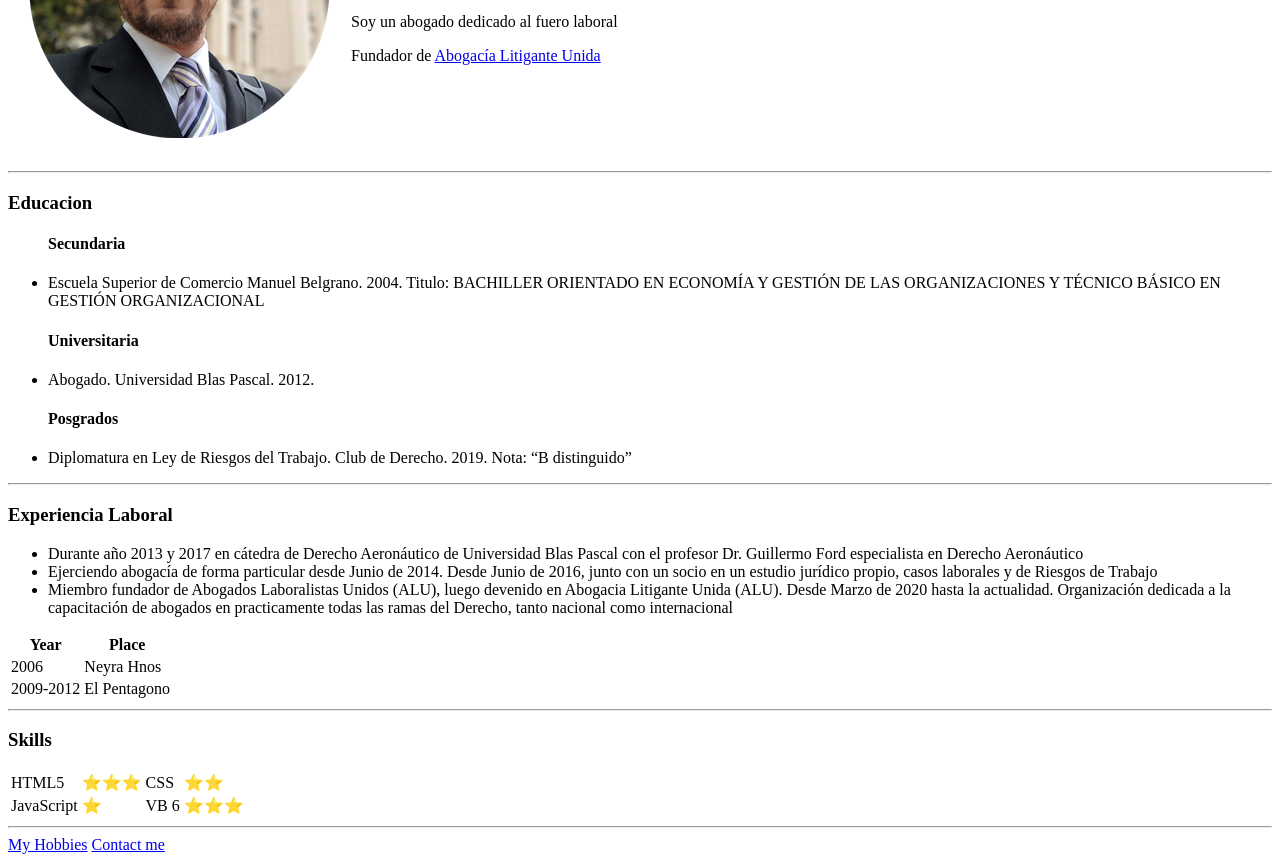
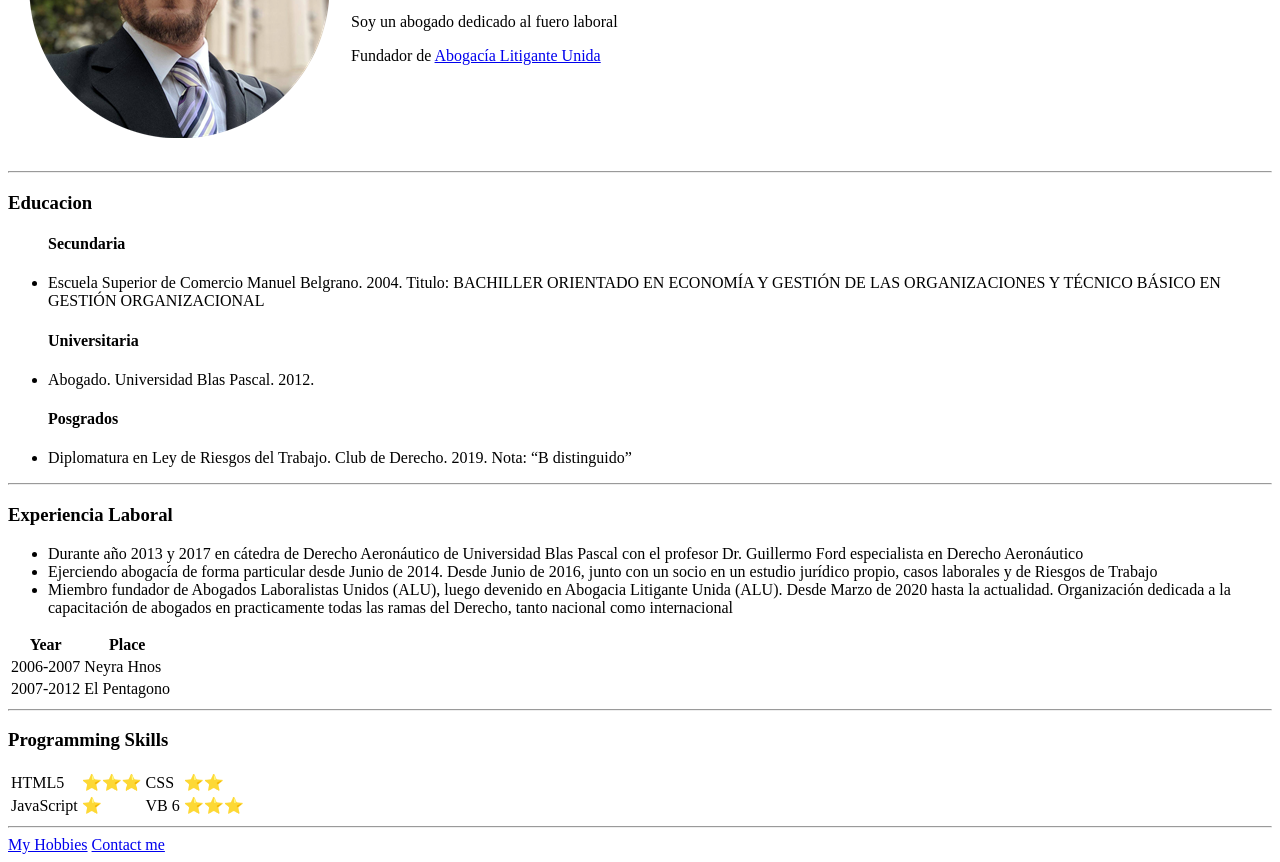
Before and after one commit to GrisoCba/cv, a plain HTML site: page index.html in a window 1280 px wide. Shown: the part 191-1053 px from the top of the page. Drawn offline with Linux system fonts and the light colour scheme.

Commit message:
Updated Programming Skills

```diff
--- a/index.html
+++ b/index.html
@@ -59,17 +59,17 @@
         </thead>
         <tbody>
             <tr>
-                <td>2006</td>
+                <td>2006-2007</td>
                 <td>Neyra Hnos</td>
             </tr>
             <tr>
-                <td>2009-2012</td>
+                <td>2007-2012</td>
                 <td>El Pentagono</td>
             </tr>
         </tbody>
     </table>
     <hr>
-    <h3>Skills</h3>
+    <h3>Programming Skills</h3>
     <table>
         <tbody>
             <tr>
```
